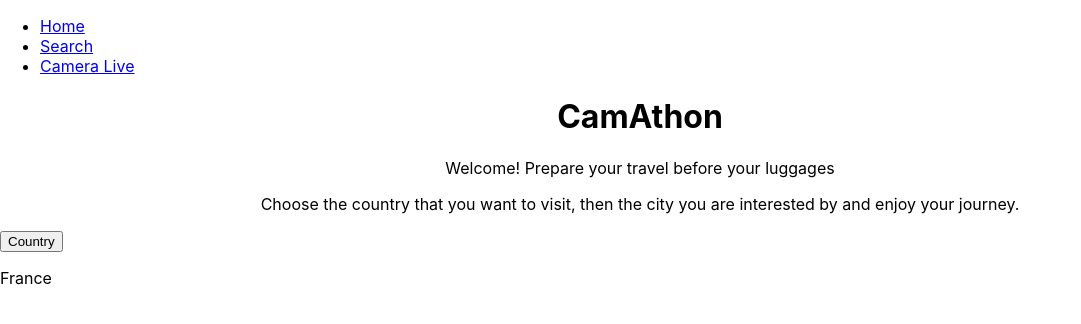
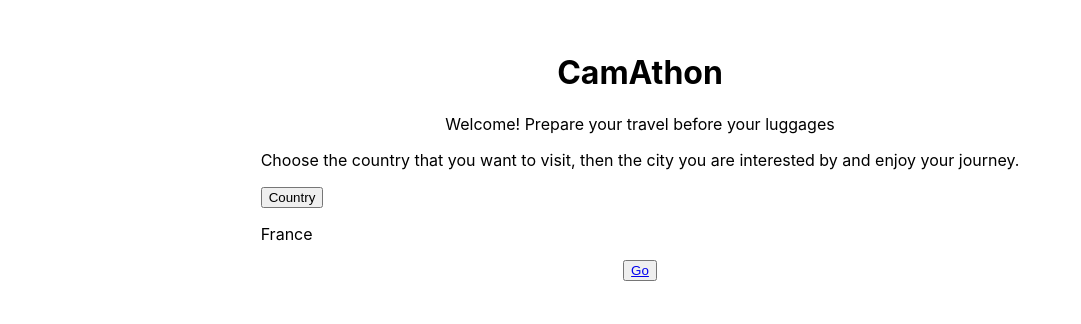
Before and after one commit to WildCodeSchool/reims-0320-js-camathon, a React (Create React App) app: page / in a window 1280 px wide. Shown: the top 324 px of the page, without its empty margins (0-1081 px from the left). Built offline with nearby package versions, Linux system fonts and the light colour scheme.

Commit message:
refactor(app): add button go

```diff
--- a/src/App.css
+++ b/src/App.css
@@ -1,38 +1,6 @@
-.App {
-  text-align: center;
-}
-
-.App-logo {
-  height: 40vmin;
-  pointer-events: none;
-}
-
-@media (prefers-reduced-motion: no-preference) {
-  .App-logo {
-    animation: App-logo-spin infinite 20s linear;
-  }
-}
-
-.App-header {
-  background-color: #282c34;
-  min-height: 100vh;
+.appStyle {
   display: flex;
   flex-direction: column;
+  justify-content: center;
   align-items: center;
-  justify-content: center;
-  font-size: calc(10px + 2vmin);
-  color: white;
 }
-
-.App-link {
-  color: #61dafb;
-}
-
-@keyframes App-logo-spin {
-  from {
-    transform: rotate(0deg);
-  }
-  to {
-    transform: rotate(360deg);
-  }
-}
--- a/src/App.jsx
+++ b/src/App.jsx
@@ -1,31 +1,29 @@
 import React, { useState } from 'react';
-import Search from './components/Search';
-import Home from './components/Home';
-import CameraLive from './CameraLive';
-import './App.css';
 import {
   BrowserRouter,
   Link,
   Switch,
   Route,
 } from 'react-router-dom';
+import Search from './components/Search';
+import Home from './components/Home';
+import CameraLive from './CameraLive';
+import './App.css';
 
 function App() {
   return (
     <BrowserRouter>
-      <div>
-        <nav>
-          <ul>
-            <li><Link to="/">Home</Link></li>
-            <li><Link to="/search">Search</Link></li>
-            <li><Link to="/live">Camera Live</Link></li>
-          </ul>
-        </nav>
+      <div className="appStyle">
+        <ul>
+          <Link to="/" />
+          <Link to="/live" />
+        </ul>
         <Switch>
           <Route exact path="/" component={Home} />
           <Route path="/search" component={Search} />
           <Route path="/live" component={CameraLive} />
         </Switch>
+        <button type="button"><Link to="/search">Go</Link></button>
       </div>
     </BrowserRouter>
   );
```
